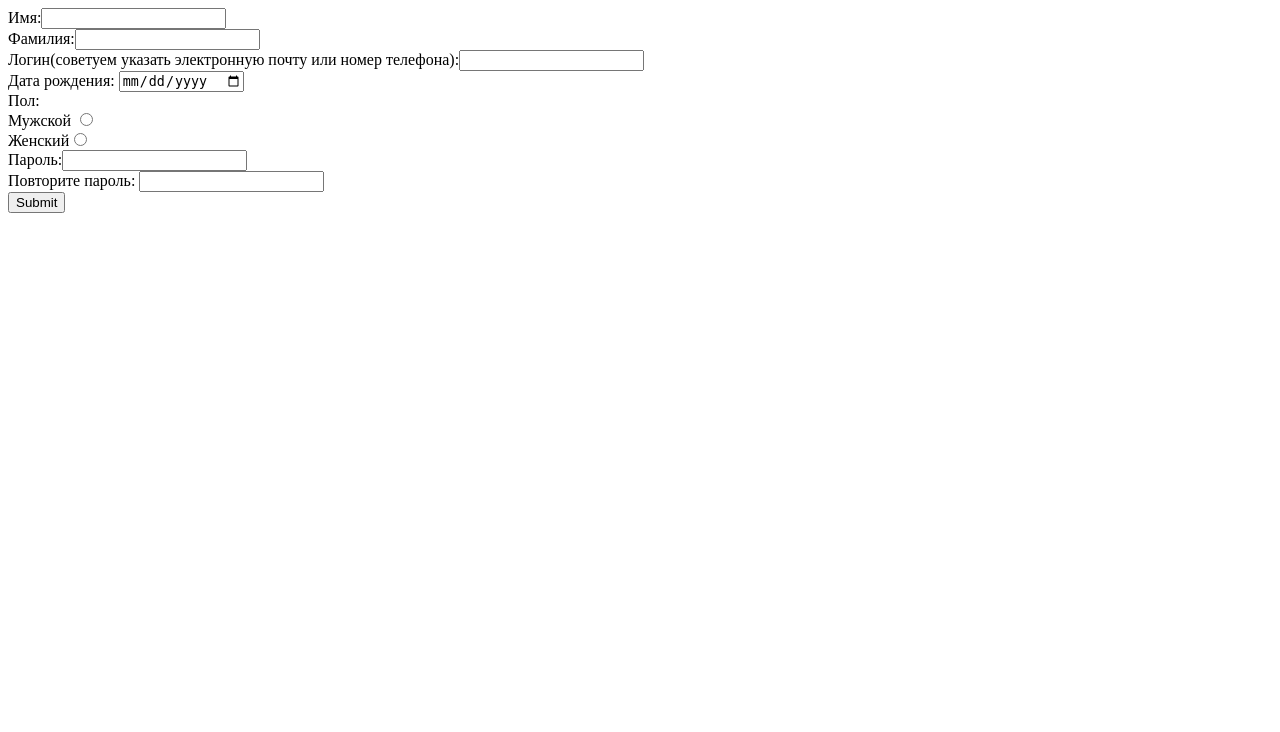
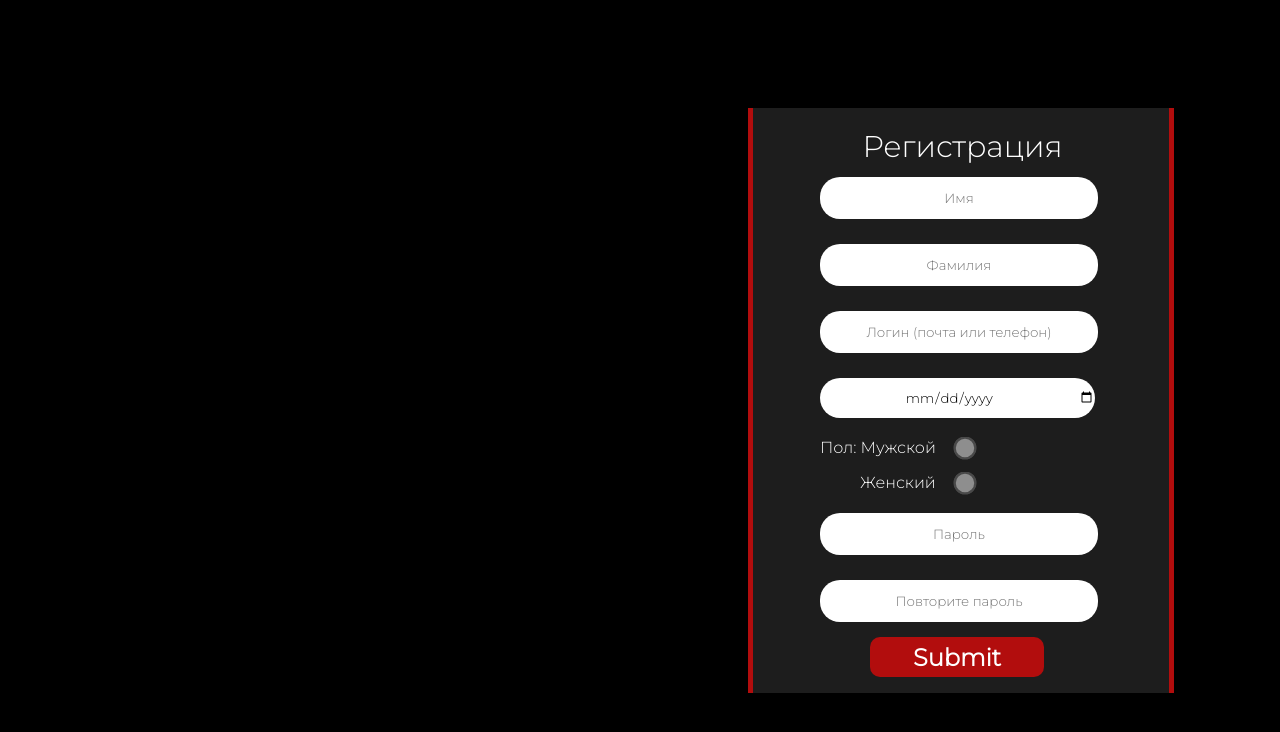
Before and after one commit to fury1eo/site, a PHP site: page /Pages/reg.php in a window 1280 px wide. Shown: the top 732 px of the page. Run offline with PHP 8.4, Linux system fonts and the light colour scheme.

Commit message:
registration with css

```diff
--- a/Pages/reg.php
+++ b/Pages/reg.php
@@ -4,19 +4,27 @@
     <meta charset="UTF-8">
     <meta http-equiv="X-UA-Compatible" content="IE=edge">
     <meta name="viewport" content="width=device-width, initial-scale=1.0">
+    <link rel="stylesheet" href="Allstyles/regstyles.css">
+    <link rel="preconnect" href="https://fonts.gstatic.com">
+    <link href="https://fonts.googleapis.com/css2?family=Montserrat:wght@300&display=swap" rel="stylesheet">
     <title>Document</title>
 </head>
 <body>
-    <form action="../Handler/reg.handler.php" method="POST">
-        Имя:<input type="text" name="UserName"><br>
-        Фамилия:<input type="text" name="UserLastName"><br>
-        Логин(советуем указать электронную почту или номер телефона):<input type="text" name="Login"><br>
-        Дата рождения: <input type="date" name="BirthDate"><br>
-        Пол:<br> Мужской <input type="radio" value="Male" name="Sex" id="SexChoose"><br>
-        Женский<input type="radio" name="Sex" id="SexChoose" value="Female"><br>
-        Пароль:<input type="text" name="Password"><br>
-        Повторите пароль: <input type="text"><br>
-        <input type="submit"><br>
-    </form>
+    <div class="regbox">
+        <div class="line1"></div>
+        <span class="regword">Регистрация</span>
+        <form action="../Handler/reg.handler.php" method="POST">
+            <input class="user" placeholder="Имя" type="text" name="UserName"><br>
+            <input class="lastname" placeholder="Фамилия" type="text" name="UserLastName"><br>
+            <input class="loginstyle" placeholder="Логин (почта или телефон)" type="text" name="Login"><br>
+            <input class="dob" placeholder="Дата рождения" type="date" name="BirthDate"><br>
+            <span class="pol">Пол: Мужской <input class="sexradio" type="radio" value="Male" name="Sex" id="SexChoose"></span> <br>
+            <span class="woman"> Женский <input class="sexradio" type="radio" name="Sex" id="SexChoose" value="Female"></span><br>
+            <input placeholder="Пароль" type="text" name="Password"><br>
+            <input placeholder="Повторите пароль" type="text"><br>
+        <input class="button" type="submit"><br>
+        <div class="line2"></div>
+        </form>
+    </div>
 </body>
 </html>
```
